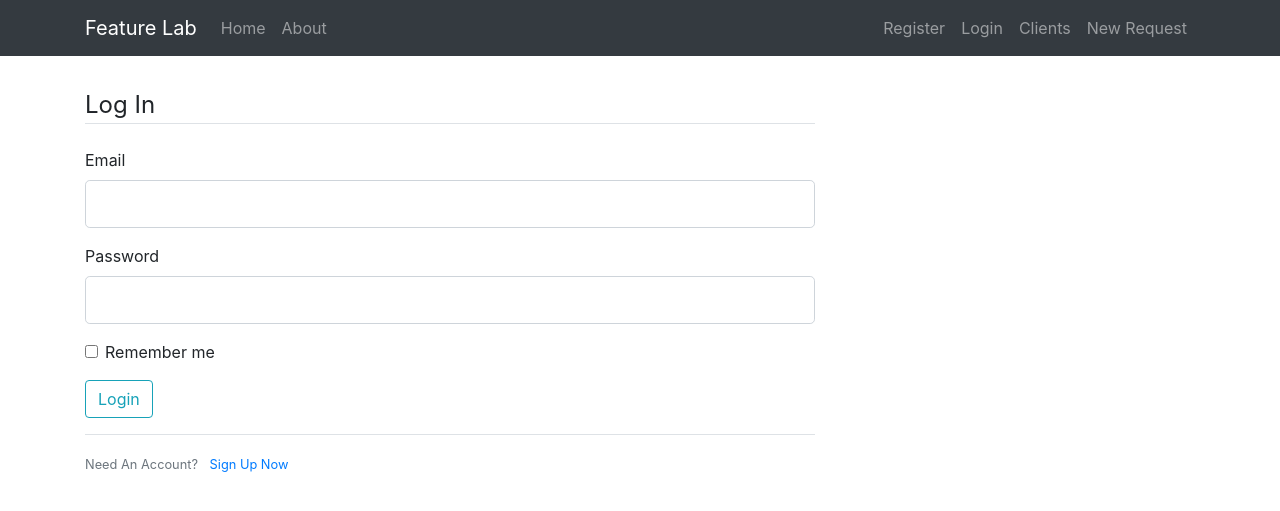
After one commit to RafatAssaf/FeatureLab, a Flask app: page /login in a window 1280 px wide. The commit adds this page. Shown: the top 511 px of the page. Run offline with Flask 2, Linux system fonts and the light colour scheme; some libraries are stand-ins or nearby versions.

Commit message:
Added login form/page

```diff
--- a/feature_lab/__init__.py
+++ b/feature_lab/__init__.py
@@ -1,10 +1,13 @@
 from flask import Flask
 from feature_lab.main.routes import main
 from feature_lab.clients.routes import clients
+from feature_lab.users.routes import users
 from feature_lab.config import Config
 from flask_sqlalchemy import SQLAlchemy
+from flask_bcrypt import Bcrypt
 
 db = SQLAlchemy()
+bcrypt = Bcrypt()
 
 
 def create_app(config_class=Config):
@@ -12,8 +15,10 @@ def create_app(config_class=Config):
     app.config.from_object(Config)
 
     db.init_app(app)
+    bcrypt.init_app(app)
 
     app.register_blueprint(main)
     app.register_blueprint(clients)
+    app.register_blueprint(users)
 
     return app
--- a/feature_lab/templates/layout.html
+++ b/feature_lab/templates/layout.html
@@ -31,6 +31,8 @@
                 </div>
                 <!-- Navbar Right Side -->
                 <div class="navbar-nav">
+                    <a class="nav-item nav-link" href="/signup">Register</a>
+                    <a class="nav-item nav-link" href="/login">Login</a>
                     <a class="nav-item nav-link" href="/clients">Clients</a>
                     <a class="nav-item nav-link" href="/create_request">New Request</a>
                 </div>
--- /dev/null
+++ b/feature_lab/templates/login.html
@@ -0,0 +1,49 @@
+{% extends 'layout.html' %}
+{% block content %}
+    <div class="content-section">
+        <form method="POST" action="">
+            {{ form.hidden_tag() }}
+            <fieldset class="form-group">
+                <legend class="border-bottom mb-4">Log In</legend>
+                <div class="form-group">
+                    {{ form.email.label(class="form-control-label") }}
+                    {% if form.email.errors %}
+                        {{ form.email(class="form-control form-control-lg is-invalid") }}
+                        <div class="invalid-feedback">
+                            {% for error in form.email.errors %}
+                                <span>{{ error }}</span>
+                            {% endfor %}
+                        </div>
+                    {% else %}
+                        {{ form.email(class="form-control form-control-lg") }}
+                    {% endif %}
+                </div>
+                <div class="form-group">
+                    {{ form.password.label(class="form-control-label") }}
+                    {% if form.password.errors %}
+                        {{ form.password(class="form-control form-control-lg is-invalid") }}
+                        <div class="invalid-feedback">
+                            {% for error in form.password.errors %}
+                                <span>{{ error }}</span>
+                            {% endfor %}
+                        </div>
+                    {% else %}
+                        {{ form.password(class="form-control form-control-lg") }}
+                    {% endif %}
+                </div>
+                <div class="form-check">
+                    {{ form.remember(class="form-check-input") }}
+                    {{ form.remember.label(class="form-check-label") }}
+                </div>
+            </fieldset>
+             <div class="form-group">
+                {{ form.submit(class="btn btn-outline-info") }}
+            </div>
+        </form>
+    </div>
+    <div class="border-top pt-3">
+        <small class="text-muted">
+            Need An Account? <a class="ml-2" href="#">Sign Up Now</a>
+        </small>
+    </div>
+{% endblock content %}
--- /dev/null
+++ b/feature_lab/users/forms.py
@@ -0,0 +1,13 @@
+from flask_wtf import FlaskForm
+from wtforms import StringField, PasswordField, BooleanField, SubmitField
+from wtforms.fields.html5 import DateField, EmailField
+from wtforms.validators import Email, DataRequired
+from wtforms.widgets.html5 import NumberInput
+from datetime import date
+
+
+class LoginForm(FlaskForm):
+    email = StringField('Email', validators=[Email(), DataRequired()])
+    password = PasswordField('Password', validators=[DataRequired()])
+    remember = BooleanField('Remember me')
+    submit = SubmitField('Login')
--- /dev/null
+++ b/feature_lab/users/routes.py
@@ -0,0 +1,13 @@
+from flask import Blueprint, render_template, flash, redirect, url_for
+from feature_lab.users.forms import LoginForm
+users = Blueprint('users', __name__)
+
+
+@users.route('/login', methods=['GET', 'POST'])
+def login():
+    form = LoginForm()
+    if form.validate_on_submit():
+        if True:
+            flash('Welcome back, <username>!', 'info')
+            return redirect(url_for('main.home'))
+    return render_template('login.html', form=form)
```
Also changed, not shown: feature_lab/users/__init__.py (added).
